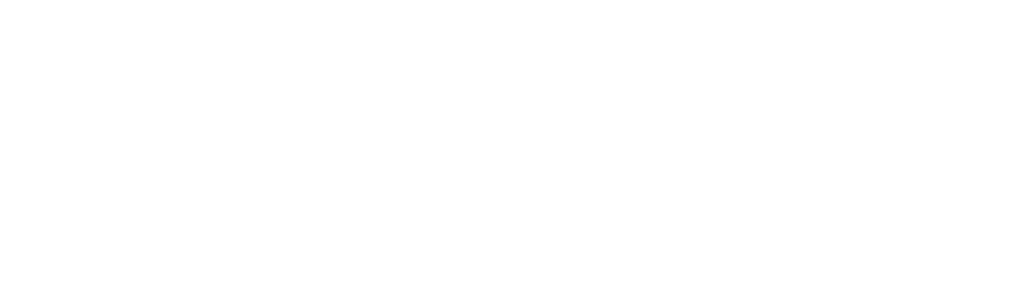
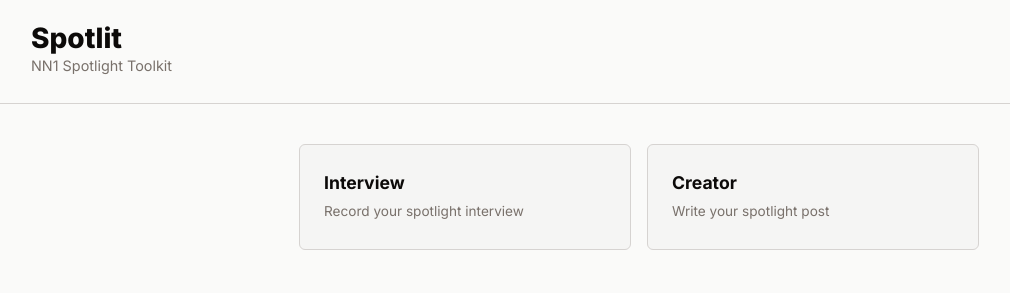
Before and after one commit to PrestonArnold/spotlit, a plain HTML site: page frontend/index.html in a window 1280 px wide. Shown: the whole page, without its empty margins (1-1011 px from the left). Drawn offline with Linux system fonts and the light colour scheme.

Commit message:
Home page and root styles

```diff
--- a/frontend/css/home.css
+++ b/frontend/css/home.css
@@ -0,0 +1,29 @@
+.card-grid {
+    display: grid;
+    grid-template-columns: 1fr 1fr;
+    gap: 1rem;
+}
+
+.card {
+    padding: 1.5rem;
+    background: var(--bgc);
+    border: 1px solid var(--bdr);
+    border-radius: var(--br);
+    text-decoration: none;
+    color: inherit;
+    transition: border-color 0.15s;
+}
+
+.card:hover {
+    border-color: var(--acc);
+}
+
+.card h2 {
+    font-size: 1.1rem;
+    font-weight: 700;
+}
+
+.card p {
+    font-size: 0.85rem;
+    color: var(--dim);
+}
--- a/frontend/css/root.css
+++ b/frontend/css/root.css
@@ -0,0 +1,50 @@
+@import url('https://fonts.googleapis.com/css2?family=Inter:wght@400;600;700;800&display=swap');
+
+:root {
+  --fg: light-dark(oklch(0.147 0.004 49.25), oklch(98% 0.01 290));
+  --dim: light-dark(oklch(0.553 0.013 58.071), oklch(68% 0.01 290));
+  --bg: light-dark(oklch(0.985 0.001 106.423), oklch(20% 0.01 290));
+  --bgc: light-dark(oklch(0.97 0.001 106.424), oklch(14% 0.01 290));
+  --bdr: light-dark(oklch(0.869 0.005 56.366), oklch(26% 0.01 290));
+  --acc: light-dark(oklch(0.374 0.01 67.558), oklch(83% 0.05 70));
+  --br: 6px;
+}
+
+*,
+*::before,
+*::after {
+  box-sizing: border-box;
+  margin: 0;
+  padding: 0;
+}
+
+html {
+  background: var(--bg);
+  color-scheme: dark light;
+}
+
+body {
+  font-family: 'Inter', sans-serif;
+  font-size: 1rem;
+  line-height: 1.75rem;
+  color: var(--fg);
+}
+
+header {
+  padding: 1.5rem 2rem;
+  box-shadow: inset 0 -1px 0 var(--bdr);
+}
+header h1 {
+  font-size: 1.75rem;
+  font-weight: 800;
+}
+header p {
+  color: var(--dim);
+  font-size: 0.9rem;
+}
+
+main {
+  width: min(680px, 100% - 2rem);
+  margin-inline: auto;
+  padding-block: 2.5rem;
+}
--- a/frontend/index.html
+++ b/frontend/index.html
@@ -4,8 +4,28 @@
     <meta charset="UTF-8">
     <meta name="viewport" content="width=device-width, initial-scale=1.0">
     <title>Spotlit - NN1 Spotlight Toolkit</title>
+    <link rel="stylesheet" href="css/root.css">
+    <link rel="stylesheet" href="css/home.css">
 </head>
 <body>
 
+    <header>
+        <h1>Spotlit</h1>
+        <p>NN1 Spotlight Toolkit</p>
+    </header>
+
+    <main>
+        <div class="card-grid">
+            <a class="card" href="/interview">
+                <h2>Interview</h2>
+                <p>Record your spotlight interview</p>
+            </a>
+            <a class="card" href="/creator">
+                <h2>Creator</h2>
+                <p>Write your spotlight post</p>
+            </a>
+        </div>
+    </main>
+
 </body>
 </html>
```
